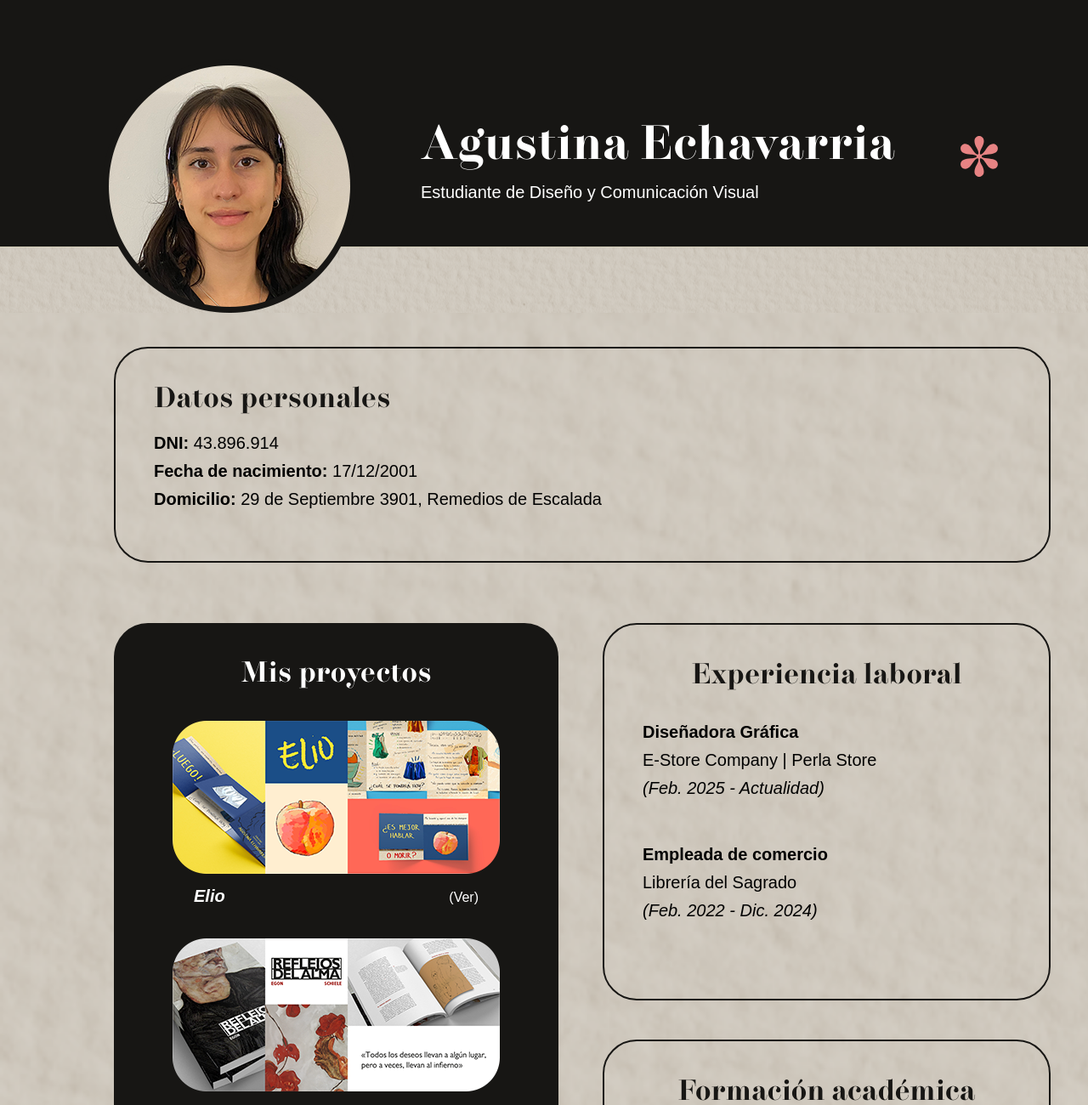
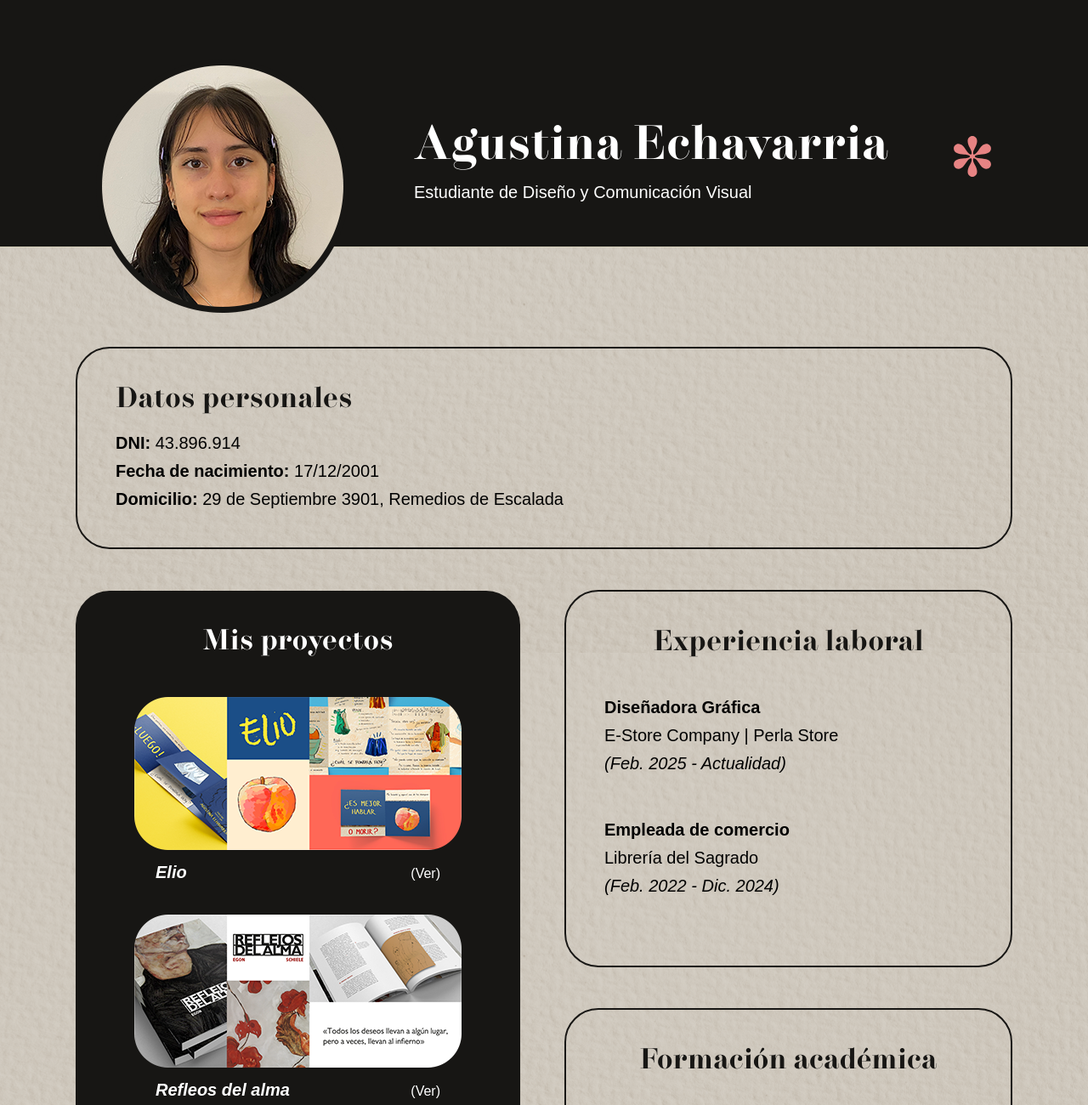
Before and after one commit to agustinaechav/tp1_echavarria_agustina, a plain HTML site: page index.html in a window 1280 px wide. Shown: the top 1300 px of the page at 85% size. Drawn offline with Linux system fonts and the light colour scheme; a web font is replaced by a local one.

Commit message:
entrega tp1

```diff
--- a/estilos.css
+++ b/estilos.css
@@ -22,57 +22,72 @@
 }
 
 body {
+    width: 100%;
     background-image: url("img/fondo.png");
-        background-size: cover;
         background-repeat: repeat;
-        height: 100%;
-        margin: 0;
+    display: flex;
+    flex-direction: column;
+    align-items: center;
 }
 
 /*header*/
 
 header {
     height: 368px;
+    width: 100%;
     background-image: url("img/header-fondo.png");
-        background-size: cover;
+    background-repeat: repeat;
+    display: flex;
+    justify-content: center;
+    align-items: center;
+    gap: 75px;
+    color: #ffffff;
 }
 
-#encabezado {
-    display: flex;
-        flex-direction: row;
-        justify-content: start;
-        align-items: center;
-        gap: 75px;
-}
 
-#foto-perfil {
+.foto-perfil {
     margin-top: 70px;
-    margin-left: 120px;
     }
 
 
 h1 {
-    color: #ffffff;
     font-size: 60px;
     font-family: "FoundryTiento-Bold";
 }
 
 h2 {
-    color: #ffffff;
-    margin-top: 10px;
+    padding-top: 10px;
+}
+
+.flor-rosa {
+    transition: transform 0.2s ease-in-out;
+}
+
+.flor-rosa:hover {
+    transform: scale(1.200);
 }
 
 /*main*/
 
+main {
+    display: flex;
+    flex-direction: column;
+    justify-content: center;
+    align-items: center;
+
+}
+
 /*section - datos personales*/
 
 .caja-horizontal {
-    background-color: #cec8bd 0.1;
-        border: 2px solid #171614;
-        border-radius: 40px;
-        margin: 40px 134px 24px 134px;
-        width: 1098px;
-        height: 250px;
+    border: 2px solid #171614;
+    border-radius: 40px;
+    max-width: 1098px;
+    width: 100vw;
+    margin-top: 40px;
+    margin-bottom: 24px;
+    display: flex;
+    flex-direction: column;
 
 }
 
@@ -80,7 +95,7 @@ h3 {
     color: #171614;
     font-size: 36px;
     font-family: "FoundryTiento-Bold";
-    margin: 35px 45px 10px 45px;
+    padding: 35px 45px 10px 45px;
 }
 
 h3:hover {
@@ -88,8 +103,8 @@ h3:hover {
 }
 
 .caja-horizontal ul {
-    margin-left: 45px;
-    margin-bottom: 45px;
+    padding-left: 45px;
+    padding-bottom: 45px;
 }
 
 .caja-horizontal ul li {
@@ -103,8 +118,11 @@ h3:hover {
 /*section - tres cajas*/
 
 .tres-cajas {
+    padding-top: 24px;
+    padding-bottom: 24px;
     display: flex;
-    justify-content:left;
+    justify-content:center;
+    align-items: center;
     gap: 52px;
 }
 
@@ -113,8 +131,8 @@ h3:hover {
 .caja-negra-vertical {
     background-color: #171614;
     border-radius: 40px;
-    margin: 47px 0px 47px 134px;
-    width: 523px;
+    max-width: 523px;
+    width: 100vw;
     height: 934px;
     display: flex;
     flex-direction: column;
@@ -126,7 +144,7 @@ h4 {
     color: #ffffff;
     font-size: 36px;
     font-family: "FoundryTiento-Bold";
-    padding-top: 35px;
+    padding: 35px 45px 10px 45px;
 }
 
 h4:hover {
@@ -146,7 +164,7 @@ h4:hover {
 }
 
 .proyecto img {
-    transition: transform 0.2s ease-in-out;
+     transition: transform 0.2s ease-in-out;
 }
 
 .proyecto img:hover {
@@ -157,7 +175,7 @@ h4:hover {
     display: flex;
     justify-content: space-between;
     align-items: baseline;
-    margin: 15px 25px 0px 25px;
+    padding: 15px 25px 0px 25px;
 }
 
 .nombre-proyecto {
@@ -185,14 +203,14 @@ h4:hover {
     display: flex;
     flex-direction: column;
     justify-content: space-between;
-    margin: 47px 0px 47px 0px;
+    gap: 48px;
 }
 
 .caja-transparente {
-    background-color: #cec8bd 0.1;
     border: 2px solid #171614;
     border-radius: 40px;
-    width: 523px;
+    max-width: 523px;
+    width: 100vw;
     height: 440px;
     display: flex;
     flex-direction: column;
@@ -200,11 +218,10 @@ h4:hover {
 
 .caja-transparente h3 {
     align-self: center;
-    margin: 35px 45px 0px 45px;
 }
 
 .caja-transparente ol {
-    margin: 35px 0px 0px 45px;
+    padding: 35px 0px 0px 45px;
     display: flex;
     flex-direction: column;
     gap: 55px;
@@ -229,8 +246,10 @@ h4:hover {
 .caja-negra-hor {
     background-color: #171614;
         border-radius: 40px;
-        margin: 0px 134px 24px 134px;
-        width: 1098px;
+        margin-top: 24px;
+        margin-bottom: 24px;
+        max-width: 1098px;
+        width: 100vw;
         height: 250px;
     display: flex;
     flex-direction: column;
@@ -242,7 +261,7 @@ h4:hover {
     flex-direction: row;
     justify-content: center;
     gap: 33px;
-    margin-top: 35px;
+    padding-top: 35px;
 }
 
 .caja-negra-hor ul li {
@@ -256,8 +275,9 @@ h4:hover {
 
 .dos-cajas-hor {
     display: flex;
-    justify-content: left;
-    margin: 47px 134px;
+    justify-content: center;
+    padding-top: 24px;
+    padding-bottom: 24px;
     gap: 52px;
 }
 
@@ -267,8 +287,8 @@ h4:hover {
     display: flex;
     justify-content: center;
     gap: 50px;
-    margin-top: 47px;
-    margin-bottom: 47px;
+    padding-top: 56px;
+    padding-bottom: 80px;
 }
 
 /*footer*/
@@ -283,7 +303,7 @@ footer {
 h5 {
     color: #e78383;
     font-size: 16px;
-    margin-right: 75px;
+    padding-right: 75px;
     display: flex;
     justify-content: flex-end;
 }
--- a/index.html
+++ b/index.html
@@ -8,13 +8,13 @@
         </head>
 
     <body>
-        <header id="encabezado">
-            <img src="img/agustina-fotoperfil.png" widht="300px" height="300px" alt="Mi foto de perfil" id="foto-perfil">
+        <header>
+            <img src="img/agustina-fotoperfil.png" widht="300px" height="300px" alt="Mi foto de perfil" class="foto-perfil">
             <div>
                 <h1>Agustina Echavarria</h1>
                 <h2>Estudiante de Diseño y Comunicaci&oacute;n Visual</h2>
             </div>
-            <img src="img/icono-flor-rosa.svg" width="48px" height="48px" alt="Icono de flor rosa">
+            <img src="img/icono-flor-rosa.svg" width="48px" height="48px" alt="Icono de flor rosa" class="flor-rosa">
         </header>
         <main>
             <section class="caja-horizontal">
@@ -35,7 +35,7 @@
                 </ul>
             </section>
             <section class="tres-cajas">
-                <div class="caja-negra-vertical">
+                <article class="caja-negra-vertical">
                         <h4>Mis proyectos</h4>
                         <div class="grupo-proyectos">
                             <div class="proyecto">
@@ -60,9 +60,9 @@
                                 </div>
                             </div>
                         </div>
-                </div>
+                </article>
                 <div class="columna-der">
-                    <div class="caja-transparente">
+                    <article class="caja-transparente">
                         <h3>Experiencia laboral</h3>
                         <ol>
                             <li>
@@ -76,8 +76,8 @@
                                 <p class="p-italic">(Feb. 2022 - Dic. 2024)</p>
                             </li>
                         </ol>
-                    </div>
-                    <div class="caja-transparente">
+                    </article>
+                    <article class="caja-transparente">
                         <h3>Formaci&oacute;n acad&eacute;mica</h3>
                         <ol>
                             <li>
@@ -92,7 +92,7 @@
                                 <p class="p-italic">(2014 - 2019)</p>
                             </li>
                         </ol>
-                    </div>
+                    </article>
                 </div>
             </section>
             <section class="caja-negra-hor">
@@ -122,7 +122,7 @@
                 </ul>
             </section>
             <section class="dos-cajas-hor">
-                <div class="caja-transparente">
+                <article class="caja-transparente">
                     <h3>Idiomas</h3>
                     <ol>
                         <li>
@@ -136,8 +136,8 @@
                             <p class="p-italic">Lectura - Escritura</p>
                         </li>
                     </ol>
-                </div>
-                <div class="caja-transparente">
+                </article>
+                <article class="caja-transparente">
                     <h3>Cursos</h3>
                     <ol>
                         <li>
@@ -152,7 +152,7 @@
                             <p class="p-italic">(2014-2019)</p>
                         </li>
                     </ol>
-                </div>
+                </article>
             </section>
             <section class="caja-negra-hor">
                 <h4>Contacto</h4>
@@ -177,9 +177,9 @@
                 </ul>
             </section>
             <div class="divisor-flores">
-                <img src="img/icono-flor-rosa.svg" height="48px" width="45px" alt="">
-                <img src="img/icono-flor-rosa.svg" height="48px" width="45px" alt="">
-                <img src="img/icono-flor-rosa.svg" height="48px" width="45px" alt="">
+                <img src="img/icono-flor-rosa.svg" height="48px" width="45px" alt="" class="flor-rosa">
+                <img src="img/icono-flor-rosa.svg" height="48px" width="45px" alt="" class="flor-rosa">
+                <img src="img/icono-flor-rosa.svg" height="48px" width="45px" alt="" class="flor-rosa">
             </div>
         </main>
         <footer>
```
